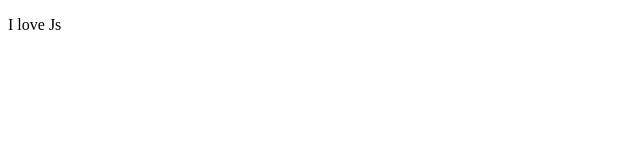
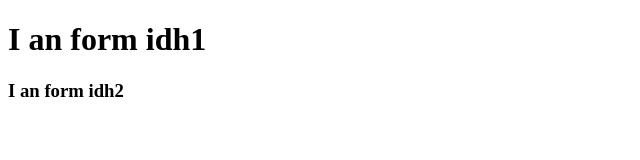
Before and after one commit to rafsanrjkhan/js_practice, a plain HTML site: page index.html in a window 1280 px wide. Shown: the whole page, without its empty margins (0-640 px from the left). Drawn offline with Linux system fonts and the light colour scheme.

Commit message:
getElementById multiple

```diff
--- a/index.html
+++ b/index.html
@@ -6,15 +6,19 @@
     <title>JS practice</title>
 </head>
 <body>
-    <p id="root">
+    <h1 id="idh1"></h1>
+    <h3 id="idh2"></h3>
+    <!-- <p id="root">
 
-    </p>
+    </p> -->
     <script>
         // window.alert("I am learning JavaScript");
         // alert("I am learning JavaScript's Alert");
         // document.write("JavaScript");
-        document.getElementById("root").
-        innerHTML = "I love Js";
+        // document.getElementById("root").
+        // innerHTML = "I love Js";
+        document.getElementById("idh1").innerHTML = "I an form idh1";
+        document.getElementById("idh2").innerHTML = "I an form idh2";
 
 
 
```
